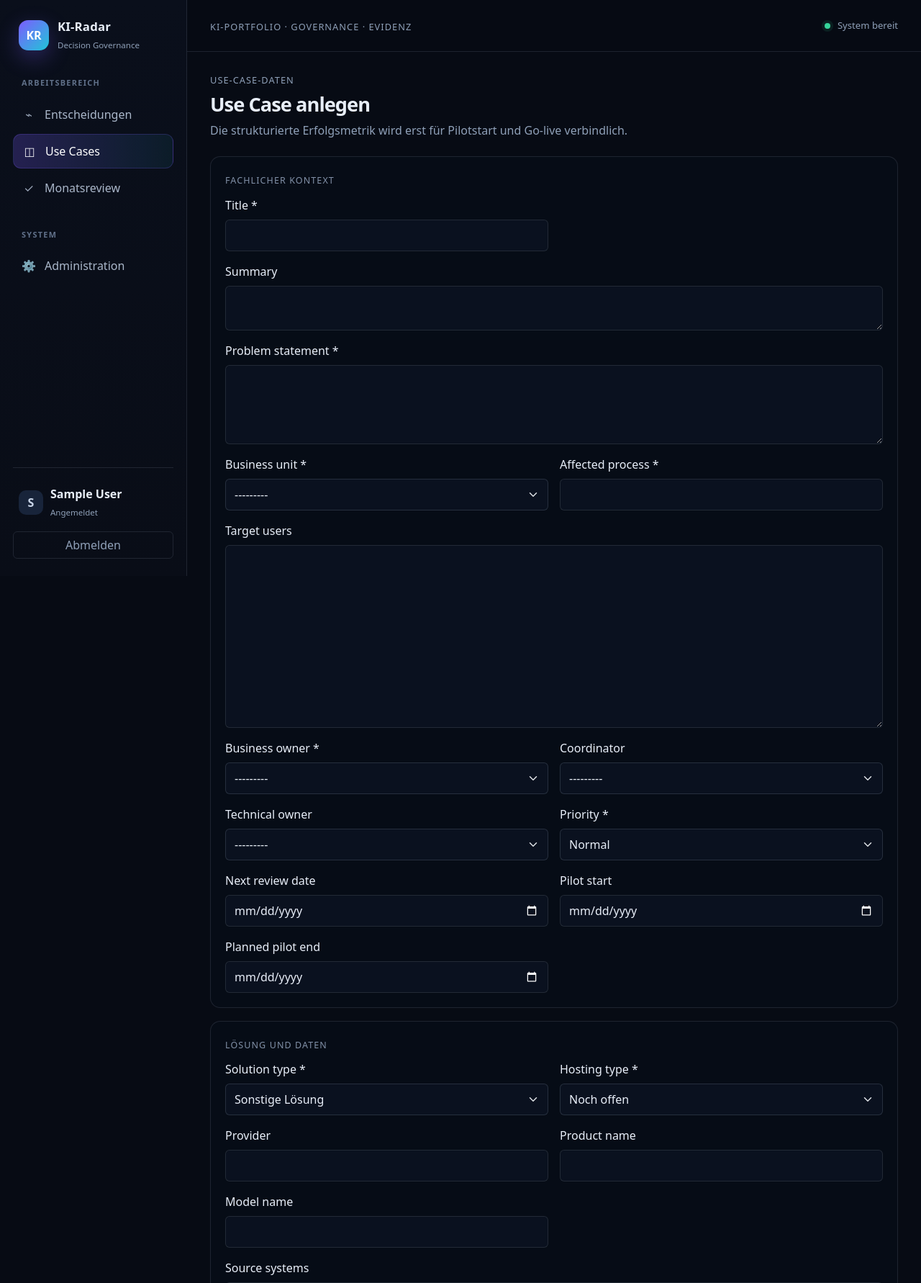
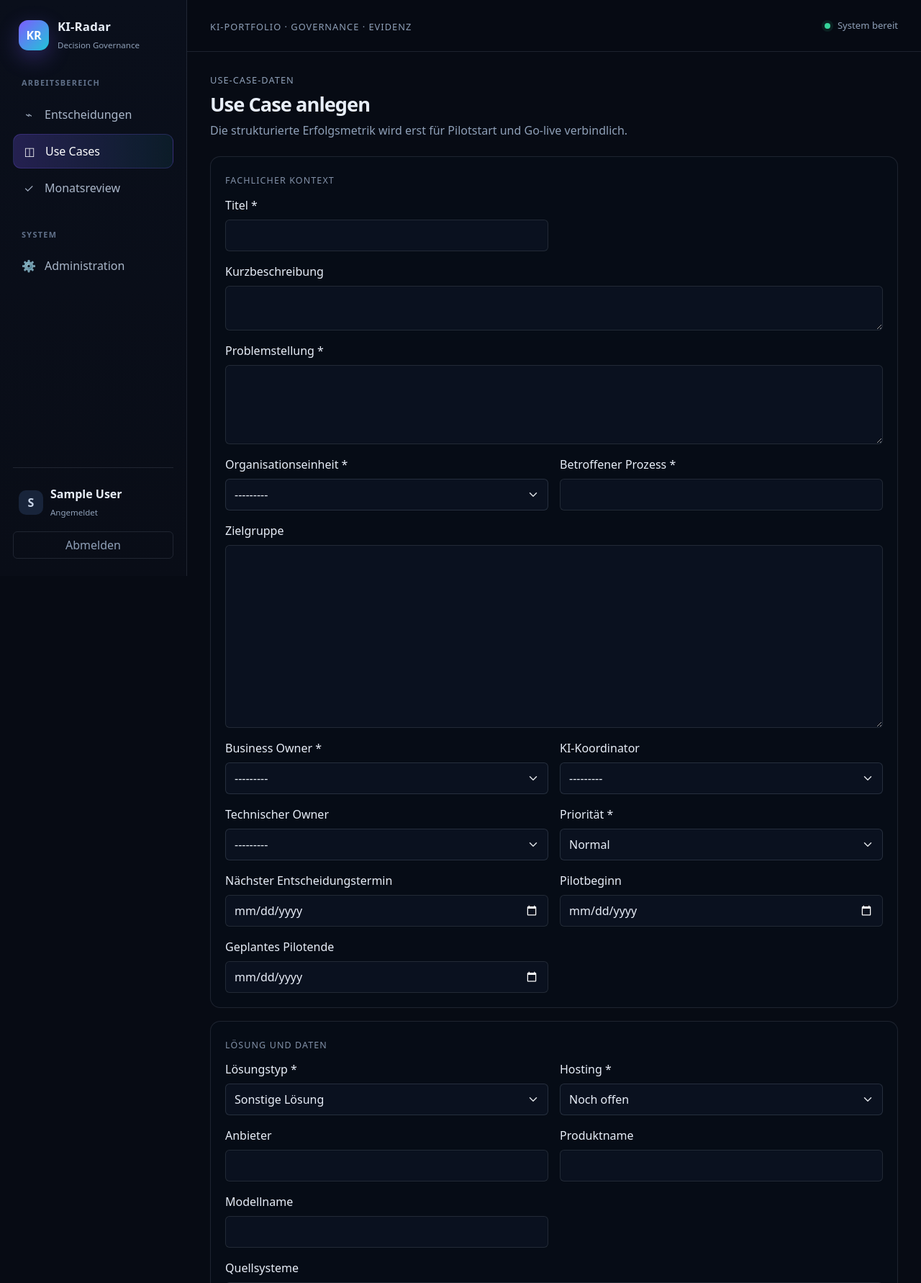
Before and after one commit to Satte882/KI-UseCase-Radar, a Django app: page /use-cases/new/ in a window 1280 px wide. Shown: the top 1782 px of the page at 72% size. Run offline with Django 5.2, Linux system fonts and the light colour scheme; the visitor is signed in with stand-in values (Sample User, id 1); data comes from the database, SQL or seed files in the repository; parts of the project's set-up code (start-up, migrations or seed data) failed here and were passed over.

Commit message:
Harden product acceptance UI flow

```diff
--- a/ki_radar/reporting/views.py
+++ b/ki_radar/reporting/views.py
@@ -35,7 +35,7 @@ def dashboard(request):
         .annotate(total=Count("id"))
     }
     blocked = sum(item.decision_check.state == "blocked" for item in active)
-    overdue = sum(item.decision_due and item.decision_due < today for item in active)
+    overdue = sum(item.decision_due is not None and item.decision_due < today for item in active)
     measured = sum(item.metric_actual is not None for item in active)
     achieved = sum(item.metric_result == UseCase.MetricResult.ACHIEVED for item in active)
 
@@ -48,7 +48,8 @@ def dashboard(request):
         "measured_total": measured,
         "achieved_total": achieved,
         "due_soon_total": sum(
-            item.decision_due and today <= item.decision_due <= today + timedelta(days=30)
+            item.decision_due is not None
+            and today <= item.decision_due <= today + timedelta(days=30)
             for item in active
         ),
         "today": today,
--- a/ki_radar/use_cases/forms.py
+++ b/ki_radar/use_cases/forms.py
@@ -9,6 +9,9 @@ from .models import UseCase
 
 class DateInput(forms.DateInput):
     input_type = "date"
+
+    def __init__(self, attrs=None):
+        super().__init__(attrs=attrs, format="%Y-%m-%d")
 
 
 class UseCaseForm(forms.ModelForm):
@@ -90,6 +93,48 @@ class UseCaseForm(forms.ModelForm):
             ),
             "metric_actual": "Erst zum Pilotabschluss eintragen.",
             "metric_evidence_url": "Link auf die freigegebene Auswertung oder den Messnachweis.",
+        }
+        labels = {
+            "title": "Titel",
+            "summary": "Kurzbeschreibung",
+            "problem_statement": "Problemstellung",
+            "business_unit": "Organisationseinheit",
+            "affected_process": "Betroffener Prozess",
+            "target_users": "Zielgruppe",
+            "business_owner": "Business Owner",
+            "coordinator": "KI-Koordinator",
+            "technical_owner": "Technischer Owner",
+            "priority": "Priorität",
+            "next_review_date": "Nächster Entscheidungstermin",
+            "pilot_start": "Pilotbeginn",
+            "planned_pilot_end": "Geplantes Pilotende",
+            "solution_type": "Lösungstyp",
+            "hosting_type": "Hosting",
+            "provider": "Anbieter",
+            "product_name": "Produktname",
+            "model_name": "Modellname",
+            "source_systems": "Quellsysteme",
+            "data_sources": "Datenquellen",
+            "interface_description": "Schnittstellenbeschreibung",
+            "intended_users": "Vorgesehene Nutzer",
+            "intended_purpose": "Vorgesehener Zweck",
+            "expected_benefit": "Erwarteter Nutzen",
+            "benefit_category": "Nutzenkategorie",
+            "baseline": "Historische Baseline",
+            "success_criterion": "Historisches Erfolgskriterium",
+            "target_value": "Historischer Zielwert",
+            "realized_result": "Historisches Ergebnis",
+            "one_time_cost": "Einmalige Kosten",
+            "recurring_cost": "Laufende Kosten",
+            "business_value": "Business Value",
+            "technical_feasibility": "Technische Machbarkeit",
+            "data_readiness": "Datenreife",
+            "risk_complexity": "Risiko und Komplexität",
+            "privacy_review_completed": "Datenschutzprüfung abgeschlossen",
+            "security_review_completed": "Security-Prüfung abgeschlossen",
+            "legal_review_completed": "Rechtsprüfung abgeschlossen",
+            "human_oversight": "Menschliche Aufsicht",
+            "support_responsibility": "Support-Verantwortung",
         }
 
     def __init__(self, *args, current_user=None, **kwargs):
--- a/ki_radar/use_cases/services.py
+++ b/ki_radar/use_cases/services.py
@@ -81,6 +81,24 @@ GO_LIVE_METRIC_REQUIREMENTS = [
     "metric_evidence_url",
 ]
 
+FIELD_LABELS = {
+    "affected_process": "Betroffener Prozess",
+    "business_owner": "Business Owner",
+    "data_and_access_handling": "Umgang mit Daten und Zugaengen",
+    "data_sources": "Datenquellen",
+    "ending_reason": "Beendigungsgrund",
+    "expected_benefit": "Erwarteter Nutzen",
+    "human_oversight": "Menschliche Aufsicht",
+    "next_review_date": "Nächster Entscheidungstermin",
+    "one_time_cost": "Einmalige Kosten",
+    "planned_pilot_end": "Geplantes Pilotende",
+    "problem_statement": "Problemstellung",
+    "recurring_cost": "Laufende Kosten",
+    "support_responsibility": "Support-Verantwortung",
+    "technical_owner": "Technischer Owner",
+    "title": "Titel",
+}
+
 
 def required_fields_for_status(status: str) -> list[str]:
     return BASE_REQUIREMENTS.get(status, [])
@@ -95,7 +113,9 @@ def _missing_fields(use_case: UseCase, field_names: list[str]) -> list[str]:
     for field_name in field_names:
         value = getattr(use_case, field_name)
         if value in (None, ""):
-            missing.append(str(use_case._meta.get_field(field_name).verbose_name))
+            missing.append(
+                FIELD_LABELS.get(field_name, str(use_case._meta.get_field(field_name).verbose_name))
+            )
     return missing
 
 
--- a/templates/base.html
+++ b/templates/base.html
@@ -6,6 +6,7 @@
   <meta name="viewport" content="width=device-width, initial-scale=1">
   <meta name="color-scheme" content="dark">
   <title>{% block title %}KI-Radar{% endblock %}</title>
+  <link rel="icon" href="{% static 'favicon.svg' %}" type="image/svg+xml">
   <link href="https://cdn.jsdelivr.net/npm/bootstrap@5.3.8/dist/css/bootstrap.min.css" rel="stylesheet" integrity="sha384-sRIl4kxILFvY47J16cr9ZwB07vP4J8+LH7qKQnuqkuIAvNWLzeN8tE5YBujZqJLB" crossorigin="anonymous">
   <link rel="stylesheet" href="{% static 'css/app.css' %}">
 </head>
```
Also changed, not shown: ki_radar/governance/forms.py (+9 -2 lines), ki_radar/reviews/forms.py (+20 -3 lines), tests/test_decision_quality.py (+15 -0 lines), tests/test_reporting_dashboard.py (added, +27 -0 lines), tests/test_reviews.py (+20 -0 lines), tests/test_use_cases.py (+22 -0 lines), static/favicon.svg (added), 1 other file.
